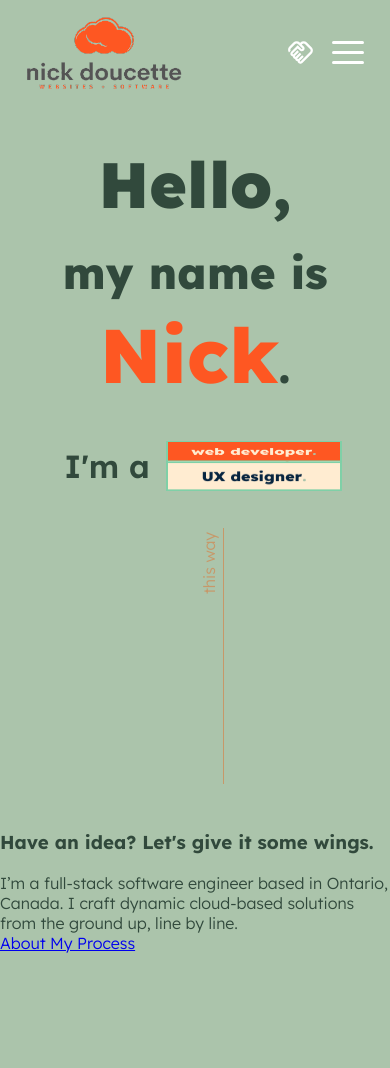
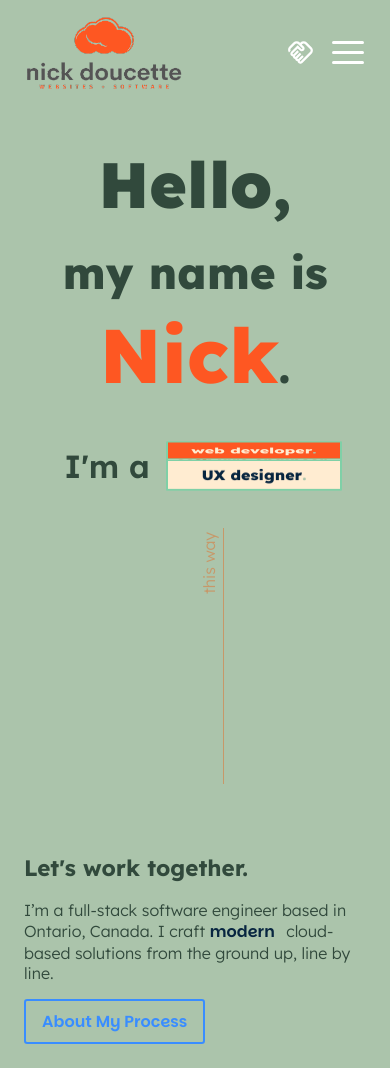
Before and after one commit to nickdoucette24/portfolio, a React (Create React App) app in the folder client/: page / in a window 390 px wide. Before the commit the page ends 953 px from the top, so only its background shows below. Built offline with nearby package versions, Linux system fonts and the light colour scheme.

Commit message:
Rotating text, structure, responsiveness, button, changing headings according to screen size, alld one. Need to add more text depending on screen size now and do font-sizes for larger breakpoints.

```diff
--- a/client/src/components/AboutSection/AboutSection.js
+++ b/client/src/components/AboutSection/AboutSection.js
@@ -1,16 +1,53 @@
-import React from "react";
+import { useState, useEffect } from "react";
 import { Link } from "react-router-dom";
 import "./AboutSection.scss";
 
 const AboutSection = () => {
+  const wordbank = [
+    "dynamic",
+    "scalable",
+    "modern",
+    "custom",
+    "durable",
+    "intuitive",
+  ];
+  const [currentWord, setCurrentWord] = useState(0);
+  const [isFading, setIsFading] = useState(false);
+
+  useEffect(() => {
+    const interval = setInterval(() => {
+      setIsFading(true);
+      setTimeout(() => {
+        setCurrentWord((prev) => (prev + 1) % wordbank.length);
+        setIsFading(false);
+      }, 500);
+    }, 2000);
+
+    return () => clearInterval(interval);
+  }, [wordbank.length]);
+
   return (
     <div className="about-container">
-      <h3>Have an idea? Let's give it some wings.</h3>
+      <div className="heading-container">
+        <h2 className="heading-container__small">Let's work together.</h2>
+        <h2 className="heading-container__mobile">Let's work together.</h2>
+        <h2 className="heading-container__tablet">
+          Let's build something together.
+        </h2>
+        <h2 className="heading-container__laptop">
+          Let's build something together, the right way.
+        </h2>
+      </div>
       <p>
-        I’m a full-stack software engineer based in Ontario, Canada. I craft
-        dynamic cloud-based solutions from the ground up, line by line.
+        I’m a full-stack software engineer based in Ontario, Canada. I craft{" "}
+        <span className={`rotating-word ${isFading ? "fading" : ""}`}>
+          {wordbank[currentWord]}
+        </span>{" "}
+        cloud-based solutions from the ground up, line by line.
       </p>
-      <Link>About My Process</Link>
+      <div className="about-container__button">
+        <Link className="about-container__link">About My Process</Link>
+      </div>
     </div>
   );
 };
--- a/client/src/components/AboutSection/AboutSection.scss
+++ b/client/src/components/AboutSection/AboutSection.scss
@@ -1,2 +1,86 @@
 @use "../../sass/partials/variables" as *;
 @use "../../sass/partials/mixins" as *;
+
+.about-container {
+  display: flex;
+  flex-direction: column;
+  padding: 1.5rem;
+
+  &__link {
+    @include body-cta;
+    width: auto;
+    margin-top: 1rem;
+  }
+}
+
+.heading-container {
+  display: flex;
+  align-items: center;
+  gap: 0.5rem;
+
+  &__question {
+    font-size: 1.4rem;
+
+    @include mobile {
+      font-size: 1.8rem;
+    }
+  }
+
+  &__small {
+    font-size: 1.4rem;
+
+    @include mobile {
+      display: none;
+    }
+  }
+
+  &__mobile {
+    display: none;
+    font-size: 1.8rem;
+
+    @include mobile {
+      display: flex;
+    }
+
+    @include tablet {
+      display: none;
+    }
+  }
+
+  &__tablet {
+    display: none;
+    font-size: 1.8rem;
+
+    @include tablet {
+      display: flex;
+    }
+
+    @include laptop {
+      display: none;
+    }
+  }
+
+  &__laptop {
+    display: none;
+
+    @include laptop {
+      display: flex;
+    }
+  }
+}
+
+.rotating-word {
+  display: inline-block;
+  transition: opacity 0.85s ease-out, filter 0.85s ease-out;
+  opacity: 1;
+  font-weight: 600;
+  font-family: Parkinsans;
+  width: 4.5rem;
+  color: $deep;
+  filter: blur(0);
+}
+
+.fading {
+  opacity: 0;
+  filter: blur(0.25rem);
+}
--- a/client/src/pages/LandingPage/LandingPage.js
+++ b/client/src/pages/LandingPage/LandingPage.js
@@ -20,7 +20,7 @@ const LandingPage = () => {
       }
     );
 
-    const currentRef = aboutSectionRef.current; // Store the current value
+    const currentRef = aboutSectionRef.current;
 
     if (currentRef) {
       observer.observe(currentRef);
--- a/client/src/sass/partials/_mixins.scss
+++ b/client/src/sass/partials/_mixins.scss
@@ -66,9 +66,11 @@
 }
 
 @mixin h5 {
-  @include tablet {
-    font-size: 1rem;
-    line-height: 2.0625rem;
+  font-size: 1rem;
+  line-height: 2.0625rem;
+
+  @include mobile {
+    font-size: 1.125rem;
   }
 }
 
@@ -114,7 +116,7 @@
 @mixin work-together {
   padding: 0.25rem 1rem;
   background-color: transparent;
-  border-radius: 0.5rem;
+  border-radius: 0.2rem;
   border: 2px solid $superhero;
   font-family: Parkinsans;
   font-weight: 600;
@@ -124,16 +126,56 @@
   cursor: pointer;
   @include h5;
   transition: transform 0.2s ease-in-out, background-color 0.2s ease,
-    color 0.2s ease;
+    color 0.2s ease, box-shadow 0.2s ease-in-out;
 
   &:hover {
     transform: scale(1.03);
     color: $deep;
     background-color: #00000020;
+    box-shadow: rgba(0, 0, 0, 0.07) 0px 1px 1px, rgba(0, 0, 0, 0.07) 0px 2px 2px,
+      rgba(0, 0, 0, 0.07) 0px 4px 4px, rgba(0, 0, 0, 0.07) 0px 8px 8px,
+      rgba(0, 0, 0, 0.07) 0px 16px 16px;
   }
 
   &:active {
     transform: scale(1);
+    box-shadow: rgba(0, 0, 0, 0.07) 0px 1px 1px, rgba(0, 0, 0, 0.07) 0px 1px 1px,
+      rgba(0, 0, 0, 0.07) 0px 1px 1px, rgba(0, 0, 0, 0.07) 0px 2px 2px,
+      rgba(0, 0, 0, 0.07) 0px 8px 8px;
+  }
+}
+
+@mixin body-cta {
+  display: inline-block;
+  text-align: center;
+  padding: 0.25rem 1rem;
+  background-color: transparent;
+  border-radius: 0.2rem;
+  border: 2px solid $superhero;
+  font-family: Parkinsans;
+  font-weight: 600;
+  color: $superhero;
+  text-decoration: none;
+  text-wrap: nowrap;
+  cursor: pointer;
+  @include h5;
+  transition: transform 0.2s ease-in-out, background-color 0.2s ease,
+    color 0.2s ease, box-shadow 0.2s ease-in-out;
+
+  &:hover {
+    transform: scale(1.03);
+    color: $cloud;
+    background-color: $superhero;
+    box-shadow: rgba(0, 0, 0, 0.07) 0px 1px 1px, rgba(0, 0, 0, 0.07) 0px 2px 2px,
+      rgba(0, 0, 0, 0.07) 0px 4px 4px, rgba(0, 0, 0, 0.07) 0px 8px 8px,
+      rgba(0, 0, 0, 0.07) 0px 16px 16px;
+  }
+
+  &:active {
+    transform: scale(1);
+    box-shadow: rgba(0, 0, 0, 0.07) 0px 1px 1px, rgba(0, 0, 0, 0.07) 0px 1px 1px,
+      rgba(0, 0, 0, 0.07) 0px 1px 1px, rgba(0, 0, 0, 0.07) 0px 2px 2px,
+      rgba(0, 0, 0, 0.07) 0px 8px 8px;
   }
 }
 
@@ -163,19 +205,25 @@
 @mixin nav-link {
   text-wrap: nowrap;
   transition: transform 0.2s ease-in-out, background-color 0.2s ease-in-out,
-    border 0.2s ease-in-out;
+    border 0.2s ease-in-out, box-shadow 0.2s ease-in-out;
   cursor: pointer;
-  border-radius: 4px;
+  border-radius: 0.2rem;
   border: 1px solid transparent;
 
   &:hover {
     transform: scale(1.03);
     background-color: #00000020;
     border: 1px solid $superhero;
+    box-shadow: rgba(0, 0, 0, 0.07) 0px 1px 1px, rgba(0, 0, 0, 0.07) 0px 2px 2px,
+      rgba(0, 0, 0, 0.07) 0px 4px 4px, rgba(0, 0, 0, 0.07) 0px 8px 8px,
+      rgba(0, 0, 0, 0.07) 0px 16px 16px;
   }
 
   &:active {
     transform: scale(1);
+    box-shadow: rgba(0, 0, 0, 0.07) 0px 1px 1px, rgba(0, 0, 0, 0.07) 0px 1px 1px,
+      rgba(0, 0, 0, 0.07) 0px 1px 1px, rgba(0, 0, 0, 0.07) 0px 2px 2px,
+      rgba(0, 0, 0, 0.07) 0px 8px 8px;
   }
 }
 
```
